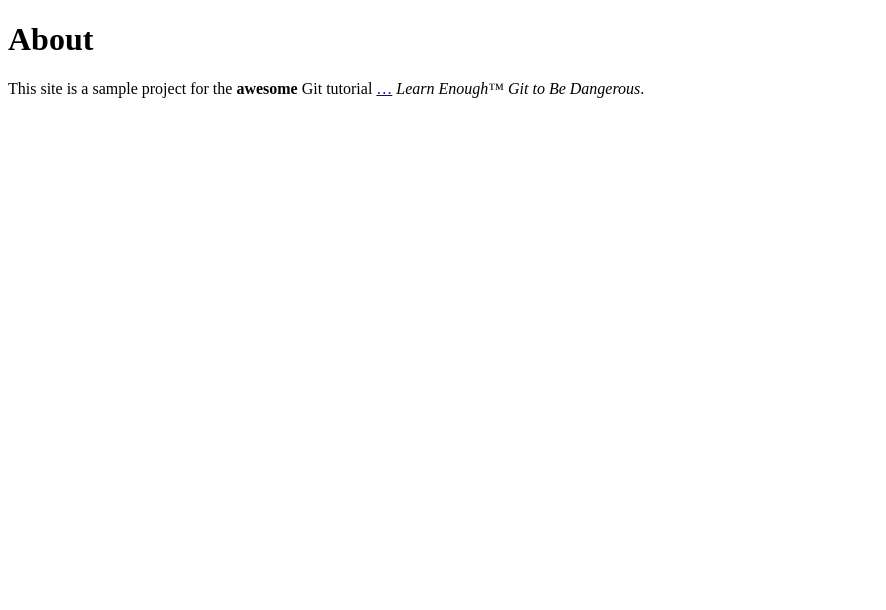
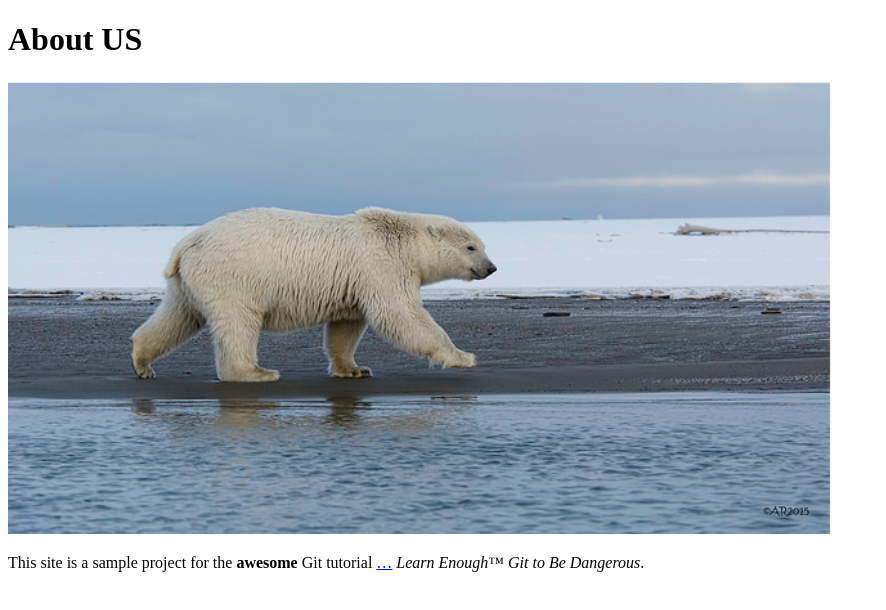
Before and after one commit to akdogra123/website, a plain HTML site: page about.html in a window 1280 px wide. Shown: the whole page, without its empty margins (0-886 px from the left). Drawn offline with Linux system fonts and the light colour scheme.

Commit message:
Add an image

```diff
--- a/about.html
+++ b/about.html
@@ -4,7 +4,8 @@
     <title>About Us</title>
   </head>
   <body>
-    <h1>About</h1>
+    <h1>About US</h1>
+    <img src="images/image.jpg" alt="image">
     <p>
       This site is a sample project for the <strong>awesome</strong> Git
       tutorial <a href="http://learnenough.com/git-tutorial">…</a>  <em>Learn Enough™ Git to Be Dangerous</em>.
```
Also changed, not shown: images/Image.jpg (added), images/polar_bear.jpg (added), 1 other file.
